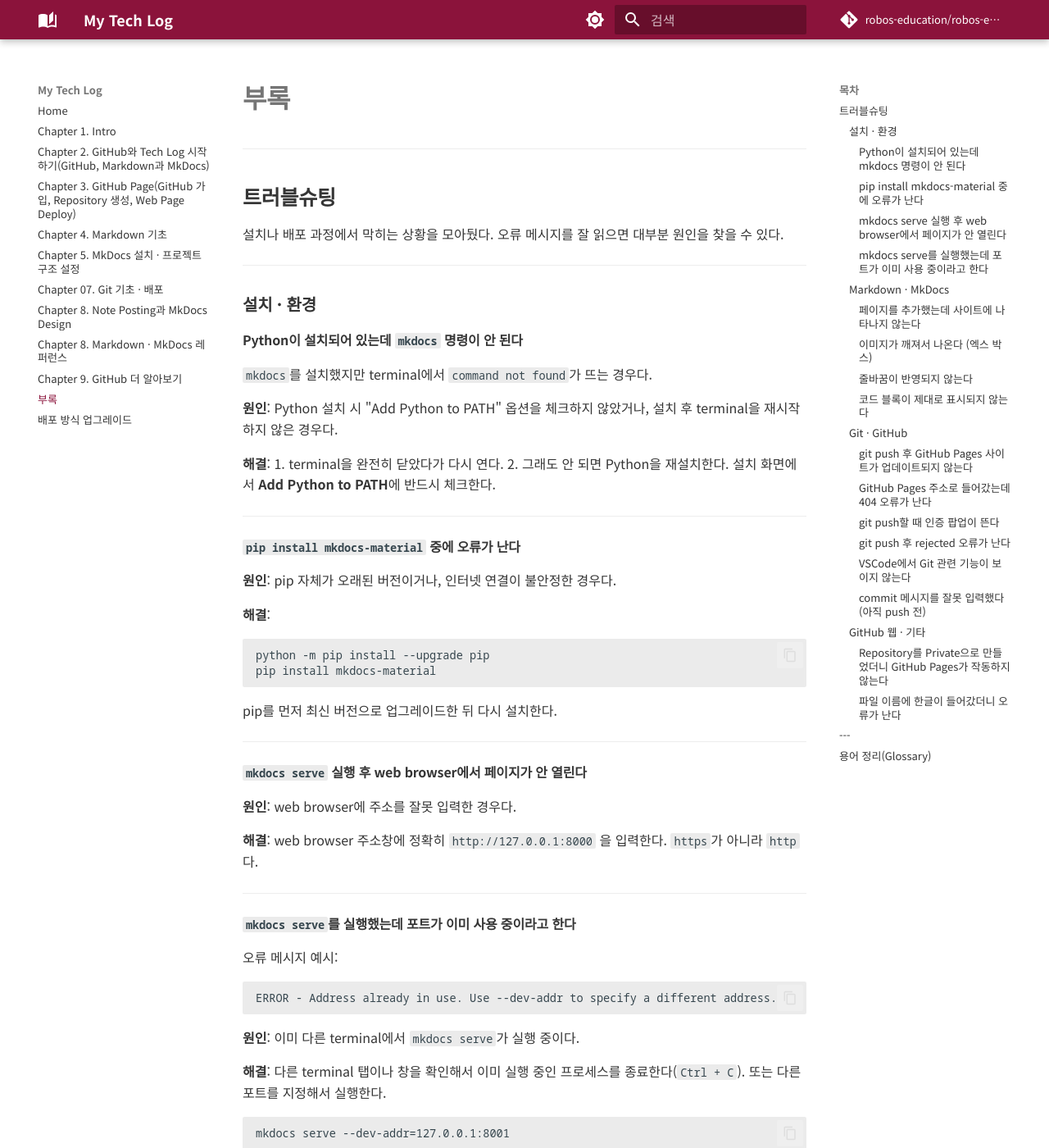
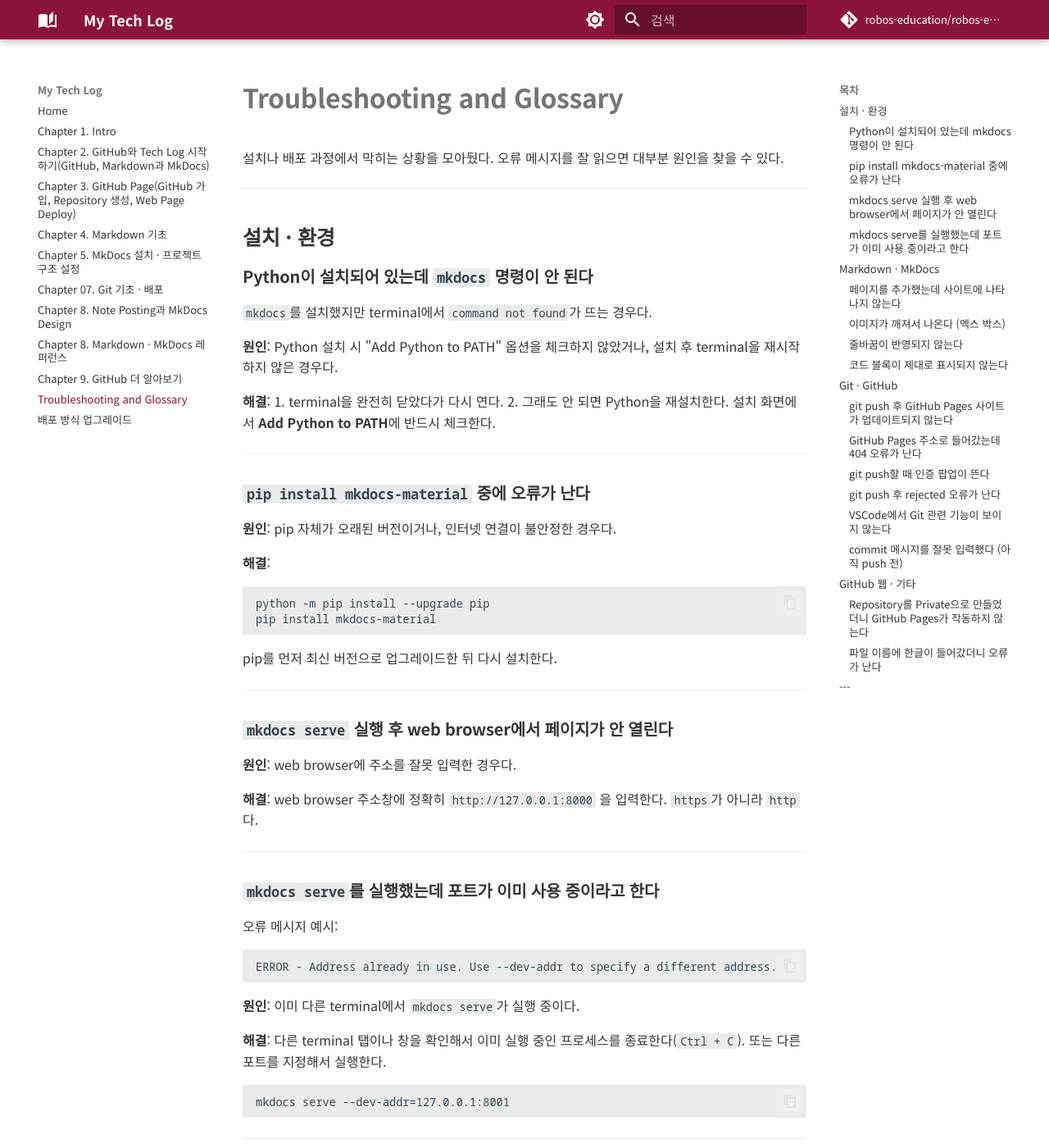
Before and after one commit to robos-education/robos-education.github.io, an MkDocs documentation site: the page built from docs/10_appendix_troubleshooting-glossary.md, in a window 1280 px wide and 1400 px high. Shown: the whole window at 82% size. Built offline with MkDocs 1.6.1 and Material for MkDocs 9.7.7, drawn with Linux system fonts in a browser that asks for light colours; comment, search, counter and statistics services are not loaded.

Commit message:
다자인(toggle button, blockquote)

````diff
--- a/docs/10_appendix_troubleshooting-glossary.md
+++ b/docs/10_appendix_troubleshooting-glossary.md
@@ -1,16 +1,12 @@
-# 부록
-
----
-
-## 트러블슈팅
+# Troubleshooting and Glossary
 
 설치나 배포 과정에서 막히는 상황을 모아뒀다. 오류 메시지를 잘 읽으면 대부분 원인을 찾을 수 있다.
 
 ---
 
-### 설치 · 환경
+## 설치 · 환경
 
-#### Python이 설치되어 있는데 `mkdocs` 명령이 안 된다
+### Python이 설치되어 있는데 `mkdocs` 명령이 안 된다
 
 `mkdocs`를 설치했지만 terminal에서 `command not found`가 뜨는 경우다.
 
@@ -22,7 +18,7 @@
 
 ---
 
-#### `pip install mkdocs-material` 중에 오류가 난다
+### `pip install mkdocs-material` 중에 오류가 난다
 
 **원인**: pip 자체가 오래된 버전이거나, 인터넷 연결이 불안정한 경우다.
 
@@ -35,7 +31,7 @@
 
 ---
 
-#### `mkdocs serve` 실행 후 web browser에서 페이지가 안 열린다
+### `mkdocs serve` 실행 후 web browser에서 페이지가 안 열린다
 
 **원인**: web browser에 주소를 잘못 입력한 경우다.
 
@@ -43,7 +39,7 @@
 
 ---
 
-#### `mkdocs serve`를 실행했는데 포트가 이미 사용 중이라고 한다
+### `mkdocs serve`를 실행했는데 포트가 이미 사용 중이라고 한다
 
 오류 메시지 예시:
 ```
@@ -59,9 +55,9 @@
 
 ---
 
-### Markdown · MkDocs
+## Markdown · MkDocs
 
-#### 페이지를 추가했는데 사이트에 나타나지 않는다
+### 페이지를 추가했는데 사이트에 나타나지 않는다
 
 **원인**: `mkdocs.yml`의 `nav` 항목에 새 파일을 추가하지 않은 경우다.
 
@@ -74,7 +70,7 @@
 
 ---
 
-#### 이미지가 깨져서 나온다 (엑스 박스)
+### 이미지가 깨져서 나온다 (엑스 박스)
 
 **원인**: 이미지 파일 경로가 잘못됐거나, 파일이 `docs` 폴더 안에 없는 경우다.
 
@@ -87,7 +83,7 @@
 
 ---
 
-#### 줄바꿈이 반영되지 않는다
+### 줄바꿈이 반영되지 않는다
 
 **원인**: Markdown에서 줄바꿈은 Enter 한 번으로는 적용되지 않는다.
 
@@ -96,7 +92,7 @@
 
 ---
 
-#### 코드 블록이 제대로 표시되지 않는다
+### 코드 블록이 제대로 표시되지 않는다
 
 **원인**: 백틱(`` ` ``) 개수가 맞지 않거나, 코드 블록 앞뒤에 빈 줄이 없는 경우다.
 
@@ -104,9 +100,9 @@
 
 ---
 
-### Git · GitHub
+## Git · GitHub
 
-#### `git push` 후 GitHub Pages 사이트가 업데이트되지 않는다
+### `git push` 후 GitHub Pages 사이트가 업데이트되지 않는다
 
 **원인**: GitHub Actions가 배포를 완료하는 데 1~3분 정도 걸린다.
 
@@ -114,7 +110,7 @@
 
 ---
 
-#### GitHub Pages 주소로 들어갔는데 404 오류가 난다
+### GitHub Pages 주소로 들어갔는데 404 오류가 난다
 
 **원인** (여러 가지):
 - GitHub Pages가 아직 활성화되지 않은 경우
@@ -128,7 +124,7 @@
 
 ---
 
-#### `git push`할 때 인증 팝업이 뜬다
+### `git push`할 때 인증 팝업이 뜬다
 
 **원인**: Git for Windows에 포함된 GCM(Git Credential Manager)이 GitHub 로그인을 요청하는 것이다. 처음 `git push`할 때 한 번만 나타난다.
 
@@ -139,7 +135,7 @@
 
 ---
 
-#### `git push` 후 `rejected` 오류가 난다
+### `git push` 후 `rejected` 오류가 난다
 
 오류 메시지 예시:
 ```
@@ -156,7 +152,7 @@
 
 ---
 
-#### VSCode에서 Git 관련 기능이 보이지 않는다
+### VSCode에서 Git 관련 기능이 보이지 않는다
 
 **원인**: Git이 설치되지 않았거나, VSCode가 Git을 인식하지 못하는 경우다.
 
@@ -167,7 +163,7 @@
 
 ---
 
-#### commit 메시지를 잘못 입력했다 (아직 push 전)
+### commit 메시지를 잘못 입력했다 (아직 push 전)
 
 **원인**: commit에서 메시지를 잘못 입력
 
@@ -178,9 +174,9 @@
 
 ---
 
-### GitHub 웹 · 기타
+## GitHub 웹 · 기타
 
-#### Repository를 Private으로 만들었더니 GitHub Pages가 작동하지 않는다
+### Repository를 Private으로 만들었더니 GitHub Pages가 작동하지 않는다
 
 **원인**: GitHub Free 계정에서는 Private repository에 GitHub Pages를 사용할 수 없다.
 
@@ -189,20 +185,22 @@
 
 ---
 
-#### 파일 이름에 한글이 들어갔더니 오류가 난다
+### 파일 이름에 한글이 들어갔더니 오류가 난다
 
 **원인**: 일부 시스템에서 파일 이름의 한글이 제대로 처리되지 않는 경우가 있다.
 
 **해결**: 파일 이름은 영문 소문자, 숫자, 하이픈(`-`)만 사용한다.
 ```
+
 좋은 예: my-first-note.md, python-study.md
 나쁜 예: 내첫노트.md, 파이썬공부.md
+
 ```
 
 ---
 ---
 
-## 용어 정리(Glossary)
+# 용어 정리(Glossary)
 
 ---
 
--- a/docs/stylesheets/extra.css
+++ b/docs/stylesheets/extra.css
@@ -72,6 +72,18 @@
   font-weight: 700;        /* 글자 굵기 (보통 700이 Bold) */
 }
 
+/* 인용구(>) 위아래 공간 확보 */
+.md-typeset blockquote {
+  padding-top: 0.8em;
+  padding-bottom: 0.8em;
+}
+/* blockquote와의 병합이 있어 유의해야 한다. */
+.md-typeset blockquote p {
+  margin-top: 0;
+  margin-bottom: 0;
+  line-height: 1.85;
+}
+
 /* Footer의 공간 문제 설정 */
 .md-footer__link{
   margin-top: 0;
--- a/mkdocs.yml
+++ b/mkdocs.yml
@@ -67,3 +67,8 @@
   - redirects:
       redirect_maps:
         'index.md': '01_intro.md'
+  - toggle-sidebar:
+      toggle_button: toc            # toc만 toggle ( 목차만 ), (toc, navigation, all)
+      show_toc_by_default: true     # 처음엔 보이게
+      button_toggle_toc_tooltip: "목차 보이기/숨기기"   # Mouse Over
+      # theme: material
````
Also changed, not shown: docs/01_intro.md (+1 -0 lines), 1 other file.
